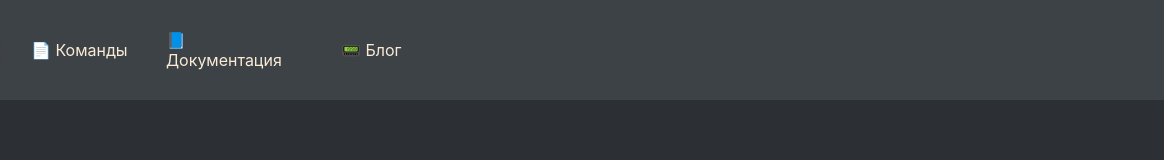
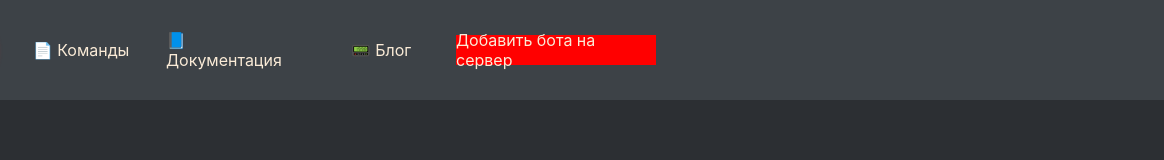
Before and after one commit to sathelo/nfb, a plain HTML site: page aboba.html in a window 1280 px wide. Shown: the full height of the page, 116-1280 px from the left. Drawn offline with Linux system fonts and the light colour scheme.

Commit message:
Кнопка "add_bot"

```diff
--- a/aboba.html
+++ b/aboba.html
@@ -21,6 +21,9 @@
         <div class="blog">
             <a href="#">📟 Блог</a>
         </div>
+        <div class="add_bot">
+            <a href="#">Добавить бота на сервер</a>
+        </div>
     </div>
 </body>
 
--- a/main.css
+++ b/main.css
@@ -50,6 +50,7 @@ img {
 .command {
   display: flex;
   align-items: center;
+  justify-content: center;
 
   width: 100px;
   height: 30px;
@@ -60,6 +61,7 @@ img {
 .doc {
   display: flex;
   align-items: center;
+  justify-content: center;
 
   width: 140px;
   height: 30px;
@@ -70,6 +72,7 @@ img {
 .blog {
   display: flex;
   align-items: center;
+  justify-content: center;
 
   width: 80px;
   height: 30px;
@@ -77,11 +80,31 @@ img {
   margin-left: 35px;
 }
 
+.add_bot {
+  display: flex;
+  align-items: center;
+  justify-content: center;
+
+  width: 200px;
+  height: 30px;
+
+  margin: 0 35px 0 35px;
+  background: red;
+}
+
 a {
   color: antiquewhite;
   text-decoration: none;
+
+  transition: 0.5s;
 }
 
 a:hover {
+  color: #80786E;
+
   cursor: pointer;
 }
+
+a:active {
+  box-shadow: 0 0 10px rgba(0,0,0,0.5);
+}
```
